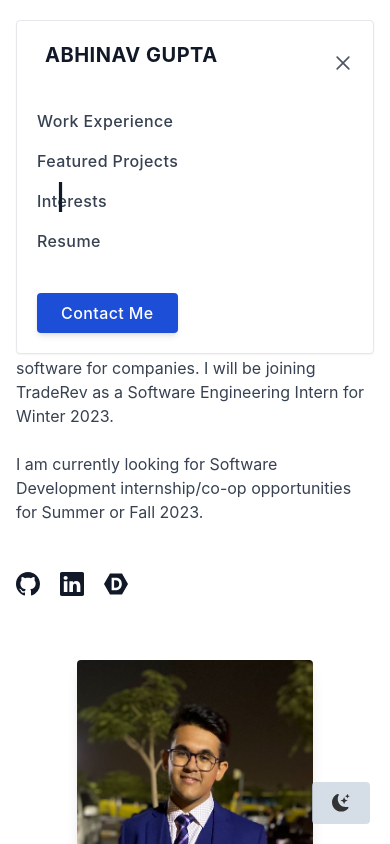
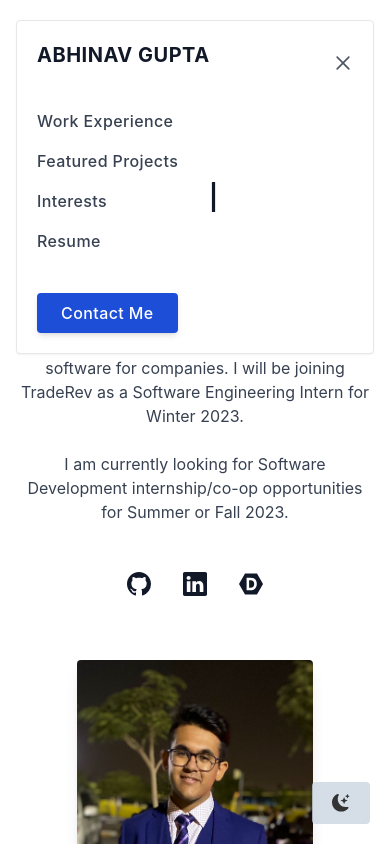
Before and after one commit to AbhinavGupta2002/Personal_Website_2, a React (Create React App) app: page / in a window 390 px wide. Both pictures are taken after a click on the button 360 px from the left and 38 px from the top of the page. Shown: the top 844 px of the page. Built offline with nearby package versions, Linux system fonts and the light colour scheme.

Commit message:
Fixed Mobile UI Layout

```diff
--- a/src/Header.js
+++ b/src/Header.js
@@ -12,13 +12,13 @@ export const Header = () => {
     <div className={mode === 'night' ? "bg-gray-900" : "bg-white"}>
       <div className="px-4 py-16 mx-auto sm:max-w-xl md:max-w-full lg:max-w-screen-xl md:px-24 lg:px-8 lg:py-20">
         <div className="flex flex-col items-center justify-between lg:flex-row">
-          <div className="mb-10 lg:max-w-lg lg:pr-5 lg:mb-0">
+          <div className="mb-10 lg:max-w-lg lg:pr-5 lg:mb-0 text-center hdr:text-start">
             <div className="max-w-xl mb-6">
-              <h2 className={mode === 'day' ? "max-w-lg mb-6 font-sans text-3xl font-bold tracking-tight text-gray-900 sm:text-4xl sm:leading-none" :
-                                              "max-w-lg mb-6 font-sans text-3xl font-bold tracking-tight text-white sm:text-4xl sm:leading-none"}>
+              <h2 className={mode === 'day' ? "mb-6 font-sans text-3xl font-bold tracking-tight text-gray-900 sm:text-4xl sm:leading-none" :
+                                              "mb-6 font-sans text-3xl font-bold tracking-tight text-white sm:text-4xl sm:leading-none"}>
                   <TypeAnimation
                   sequence={[
-                    "Hi, My Name Is Abhinav 👨‍💻"
+                    "Hi, My Name is Abhinav 👨‍💻"
                     ]}
                     speed={35}
                     wrapper="span"
@@ -39,7 +39,7 @@ export const Header = () => {
                   </p>
                   <br></br>
                   <br></br>
-                  <p className="w-fit flex gap-5 align-middle">
+                  <p className="flex gap-8 hdr:gap-5 justify-center hdr:justify-start">
                     <a
                     href="https://github.com/AbhinavGupta2002"
                     aria-label="My GitHub Profile"
--- a/src/NavBar.js
+++ b/src/NavBar.js
@@ -82,7 +82,7 @@ export const NavBar = () => {
                           title="My Name"
                           class="inline-flex items-center"
                         >
-                          <span class={mode === 'day' ? "ml-2 text-xl font-bold tracking-wide text-gray-900 uppercase" : "ml-2 text-xl font-bold tracking-wide text-white uppercase"}>
+                          <span class={mode === 'day' ? "text-xl font-bold tracking-wide text-gray-900 uppercase" : "text-xl font-bold tracking-wide text-white uppercase"}>
                             Abhinav Gupta
                           </span>
                         </a>
--- a/src/ScrollTopButton.js
+++ b/src/ScrollTopButton.js
@@ -23,7 +23,7 @@ const ScrollTopButton = () => {
     return (
         showScrollTop &&
             <button
-            className={mobileLayout ? "px-5 py-3 rounded bg-slate-300 hover:bg-slate-400 fixed right-5 text-black opacity-80" : "px-5 py-3 rounded bg-slate-300 hover:bg-slate-400 fixed right-5 text-black"}
+            className={mobileLayout ? "px-5 py-3 rounded bg-slate-300 hover:bg-slate-400 fixed right-5 text-black opacity-80 transition-all" : "px-5 py-3 rounded bg-slate-300 hover:bg-slate-400 fixed right-5 text-black"}
             style={{bottom: '4.5rem'}}
             onClick={handleClick}>
                 <BsFillCaretUpFill style={{fontSize: '110%'}}/>
--- a/tailwind.config.js
+++ b/tailwind.config.js
@@ -10,7 +10,7 @@ module.exports = {
       },
       screens: {
         'grd': '1268px',
-        'hdr': '1023px'
+        'hdr': '1024px'
       },
       height: {
         'grd': '13.5rem'
```
